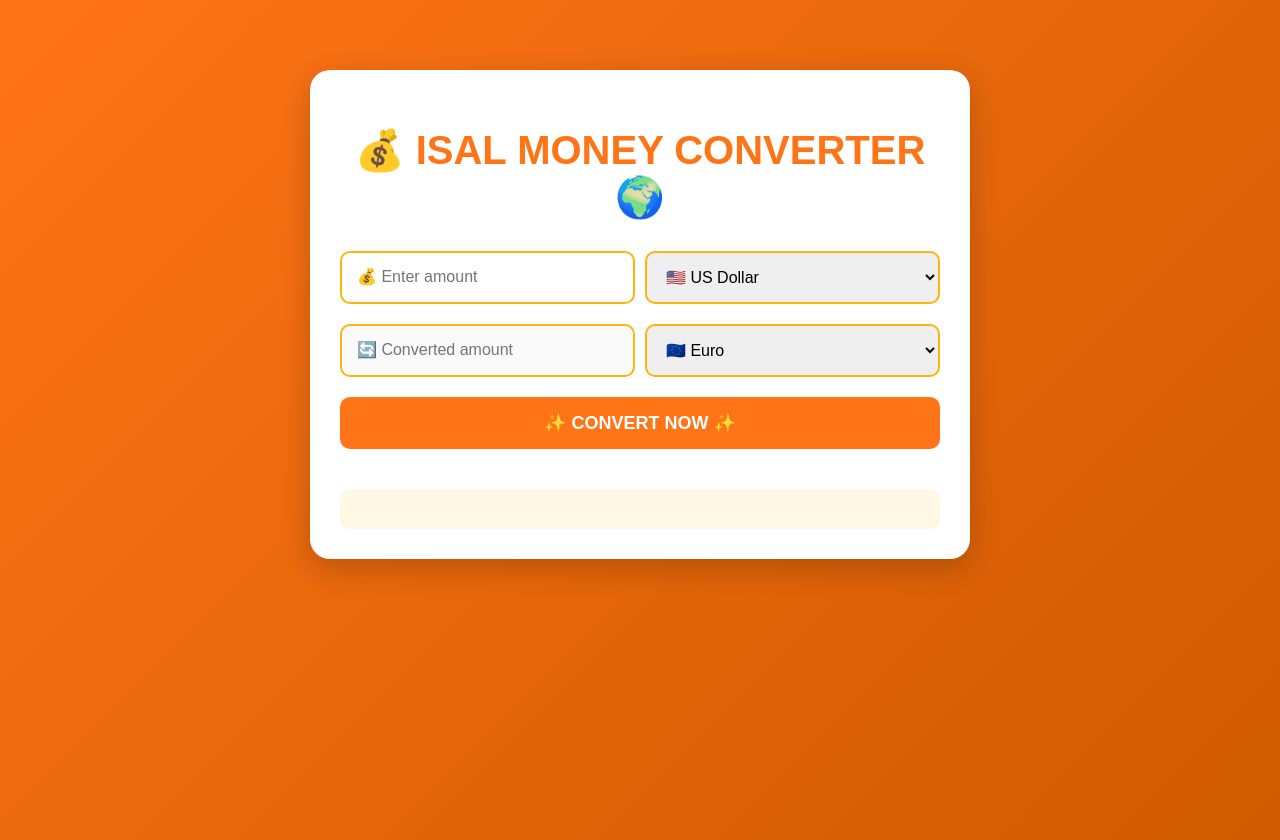
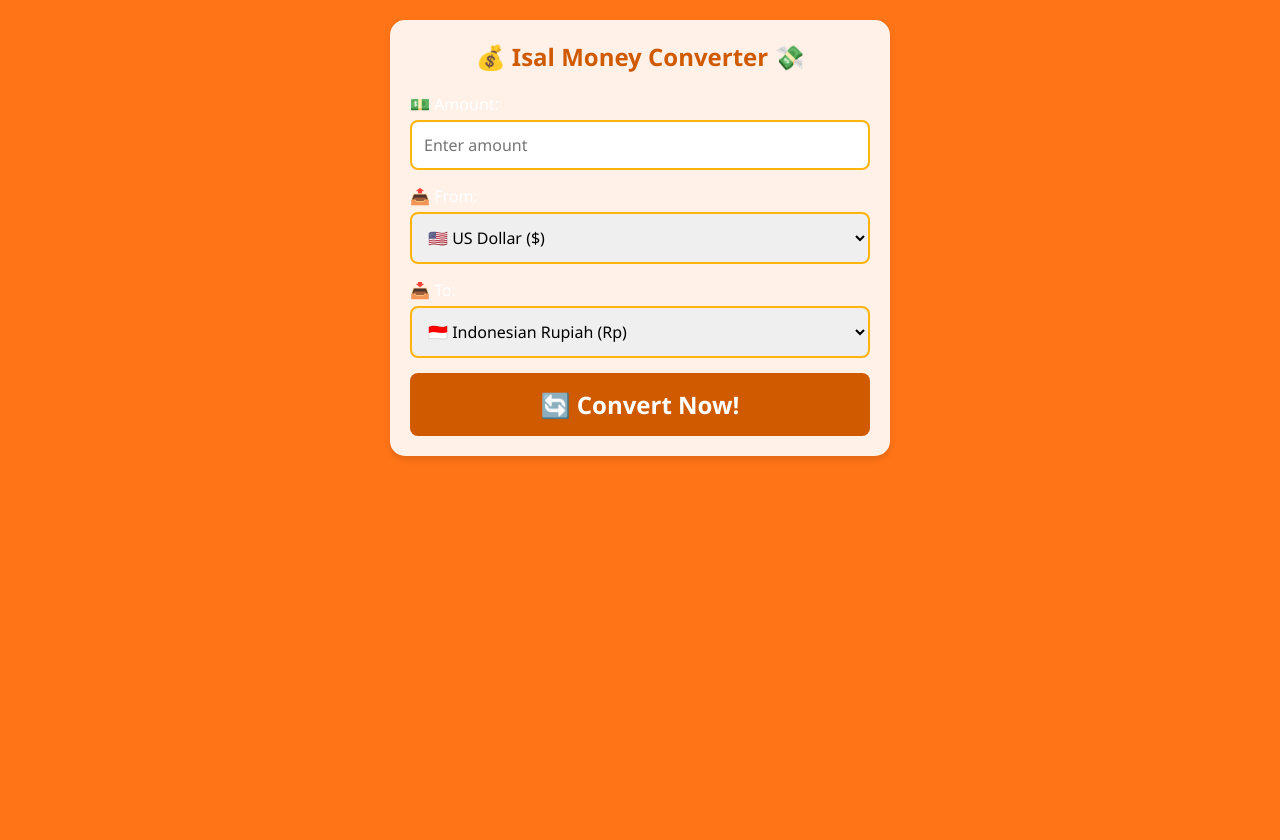
Before and after one commit to deeperwoosh/isal-money-converter, a plain HTML site: page index.html in a window 1280 px wide. After the commit the page ends 800 px from the top, so only its background shows below. Drawn offline with Linux system fonts and the light colour scheme.

Commit message:
Update index.html

```diff
--- a/index.html
+++ b/index.html
@@ -5,73 +5,174 @@
     <meta name="viewport" content="width=device-width, initial-scale=1.0">
     <title>💰 Isal Money Converter</title>
     <style>
-        body { font-family: 'Arial Rounded MT Bold', Arial, sans-serif; background: linear-gradient(135deg, #ff7417, #cf5a00); min-height: 100vh; margin: 0; padding: 20px; color: #333; }
-        .container { max-width: 600px; margin: 50px auto; background: white; padding: 30px; border-radius: 20px; box-shadow: 0 10px 30px rgba(0,0,0,0.2); }
-        h1 { color: #ff7417; text-align: center; font-size: 2.5em; margin-bottom: 30px; }
-        .converter-box { display: flex; flex-direction: column; gap: 20px; }
-        .input-group { display: flex; gap: 10px; }
-        input, select { padding: 15px; border: 2px solid #ffb40c; border-radius: 10px; font-size: 16px; flex: 1; }
-        input:focus, select:focus { outline: none; border-color: #ff7417; box-shadow: 0 0 8px #ffb40c; }
-        button { background: #ff7417; color: white; border: none; padding: 15px 30px; border-radius: 10px; font-size: 18px; cursor: pointer; transition: background 0.3s; text-transform: uppercase; font-weight: bold; }
-        button:hover { background: #cf5a00; }
-        #result { font-size: 24px; text-align: center; padding: 20px; background: #fff8e5; border-radius: 10px; margin-top: 20px; color: #cf5a00; }
-        .emoji { font-size: 1.2em; }
+        * {
+            box-sizing: border-box;
+            font-family: 'Segoe UI', Tahoma, Geneva, Verdana, sans-serif;
+        }
+
+        body {
+            margin: 0;
+            padding: 20px;
+            background-color: #ff7417;
+            color: white;
+            min-height: 100vh;
+        }
+
+        .container {
+            max-width: 500px;
+            margin: 0 auto;
+            background: rgba(255, 255, 255, 0.9);
+            padding: 20px;
+            border-radius: 15px;
+            box-shadow: 0 4px 6px rgba(0, 0, 0, 0.1);
+        }
+
+        h1 {
+            text-align: center;
+            color: #cf5a00;
+            margin: 0 0 20px 0;
+            font-size: 1.8em;
+        }
+
+        .input-group {
+            margin-bottom: 15px;
+        }
+
+        input, select {
+            width: 100%;
+            padding: 12px;
+            border: 2px solid #ffb40c;
+            border-radius: 8px;
+            font-size: 16px;
+            margin-top: 5px;
+        }
+
+        button {
+            width: 100%;
+            padding: 15px;
+            background-color: #cf5a00;
+            color: white;
+            border: none;
+            border-radius: 8px;
+            font-size: 18px;
+            cursor: pointer;
+            transition: background-color 0.3s;
+            font-weight: bold;
+        }
+
+        button:hover {
+            background-color: #ff7417;
+        }
+
+        #result {
+            margin-top: 20px;
+            padding: 15px;
+            background-color: #ffb40c;
+            border-radius: 8px;
+            color: #cf5a00;
+            font-size: 18px;
+            font-weight: bold;
+            text-align: center;
+            display: none;
+        }
+
+        .emoji {
+            font-size: 24px;
+        }
     </style>
 </head>
 <body>
     <div class="container">
-        <h1>💰 ISAL MONEY CONVERTER 🌍</h1>
-        <div class="converter-box">
+        <h1 class="emoji">💰 Isal Money Converter 💸</h1>
+
         <div class="input-group">
-                <input type="number" id="amount" placeholder="💰 Enter amount" step="0.01">
+            <label>💵 Amount:</label>
+            <input type="number" id="amount" placeholder="Enter amount" min="0">
+        </div>
+
+        <div class="input-group">
+            <label>📤 From:</label>
             <select id="fromCurrency">
-                    <option value="USD">🇺🇸 US Dollar</option>
-                    <option value="EUR">🇪🇺 Euro</option>
-                    <option value="GBP">🇬🇧 British Pound</option>
-                    <option value="JPY">🇯🇵 Japanese Yen</option>
-                    <option value="IDR">🇮🇩 Indonesian Rupiah</option>
+                <option value="USD">🇺🇸 US Dollar ($)</option>
+                <option value="EUR">🇪🇺 Euro (€)</option>
+                <option value="GBP">🇬🇧 British Pound (£)</option>
+                <option value="JPY">🇯🇵 Japanese Yen (¥)</option>
+                <option value="IDR">🇮🇩 Indonesian Rupiah (Rp)</option>
             </select>
         </div>
+
         <div class="input-group">
-                <input type="number" id="convertedAmount" placeholder="🔄 Converted amount" disabled>
+            <label>📥 To:</label>
             <select id="toCurrency">
-                    <option value="EUR">🇪🇺 Euro</option>
-                    <option value="USD">🇺🇸 US Dollar</option>
-                    <option value="GBP">🇬🇧 British Pound</option>
-                    <option value="JPY">🇯🇵 Japanese Yen</option>
-                    <option value="IDR">🇮🇩 Indonesian Rupiah</option>
+                <option value="IDR">🇮🇩 Indonesian Rupiah (Rp)</option>
+                <option value="USD">🇺🇸 US Dollar ($)</option>
+                <option value="EUR">🇪🇺 Euro (€)</option>
+                <option value="GBP">🇬🇧 British Pound (£)</option>
+                <option value="JPY">🇯🇵 Japanese Yen (¥)</option>
             </select>
         </div>
-            <button onclick="convertCurrency()">✨ CONVERT NOW ✨</button>
+
+        <button onclick="convertCurrency()" class="emoji">🔄 Convert Now!</button>
+
         <div id="result"></div>
     </div>
-    </div>
+
     <script>
-        const exchangeRates = {
-            USD: { EUR: 0.93, GBP: 0.80, JPY: 157.34, IDR: 16121.50, USD: 1 },
-            EUR: { USD: 1.07, GBP: 0.86, JPY: 168.50, IDR: 17250.00, EUR: 1 },
-            GBP: { USD: 1.25, EUR: 1.16, JPY: 196.50, IDR: 20015.00, GBP: 1 },
-            JPY: { USD: 0.0064, EUR: 0.0059, GBP: 0.0051, IDR: 102.50, JPY: 1 },
-            IDR: { USD: 0.000062, EUR: 0.000058, GBP: 0.000050, JPY: 0.0098, IDR: 1 }
+        // BCA Bank exchange rates (example rates - replace with actual BCA rates)
+        const rates = {
+            USD: {
+                IDR: 16580,
+                EUR: 0.96,
+                GBP: 0.73,
+                JPY: 110.5,
+                USD: 1
+            },
+            EUR: {
+                IDR: 17220,
+                USD: 1.18,
+                GBP: 0.86,
+                JPY: 130.2,
+                EUR: 1
+            },
+            GBP: {
+                IDR: 20800,
+                USD: 1.37,
+                EUR: 1.16,
+                JPY: 151.3,
+                GBP: 1
+            },
+            JPY: {
+                IDR: 110,
+                USD: 0.0091,
+                EUR: 0.0077,
+                GBP: 0.0066,
+                JPY: 1
+            },
+            IDR: {
+                USD: 0.000069,
+                EUR: 0.000059,
+                GBP: 0.000051,
+                JPY: 0.0076,
+                IDR: 1
+            }
         };
 
         function convertCurrency() {
             const amount = parseFloat(document.getElementById('amount').value);
-            const fromCurrency = document.getElementById('fromCurrency').value;
-            const toCurrency = document.getElementById('toCurrency').value;
-            const rate = exchangeRates[fromCurrency][toCurrency];
-            const result = amount * rate;
+            const from = document.getElementById('fromCurrency').value;
+            const to = document.getElementById('toCurrency').value;
+
+            if (isNaN(amount)) {
+                alert('Please enter a valid amount! ⚠️');
+                return;
+            }
+
+            const rate = rates[from][to];
+            const result = (amount * rate).toFixed(2);
+
             const resultElement = document.getElementById('result');
-            const emojis = ['🎉', '✨', '💸', '💰', '🌟'];
-            const randomEmoji = emojis[Math.floor(Math.random() * emojis.length)];
-            const formatter = new Intl.NumberFormat(undefined, {
-                style: 'currency',
-                currency: toCurrency,
-                maximumFractionDigits: toCurrency === 'IDR' || toCurrency === 'JPY' ? 0 : 2
-            });
-            document.getElementById('convertedAmount').value = result.toFixed(2);
-            resultElement.innerHTML = `${randomEmoji} ${formatter.format(result)} ${randomEmoji}<br>
-                <small>1 ${fromCurrency} = ${rate.toFixed(4)} ${toCurrency}</small>`;
+            resultElement.innerHTML = `💸 ${amount} ${from} = ${result} ${to} 💰`;
+            resultElement.style.display = 'block';
         }
     </script>
 </body>
```
Lines whose indentation alone changed are shown as unchanged.
